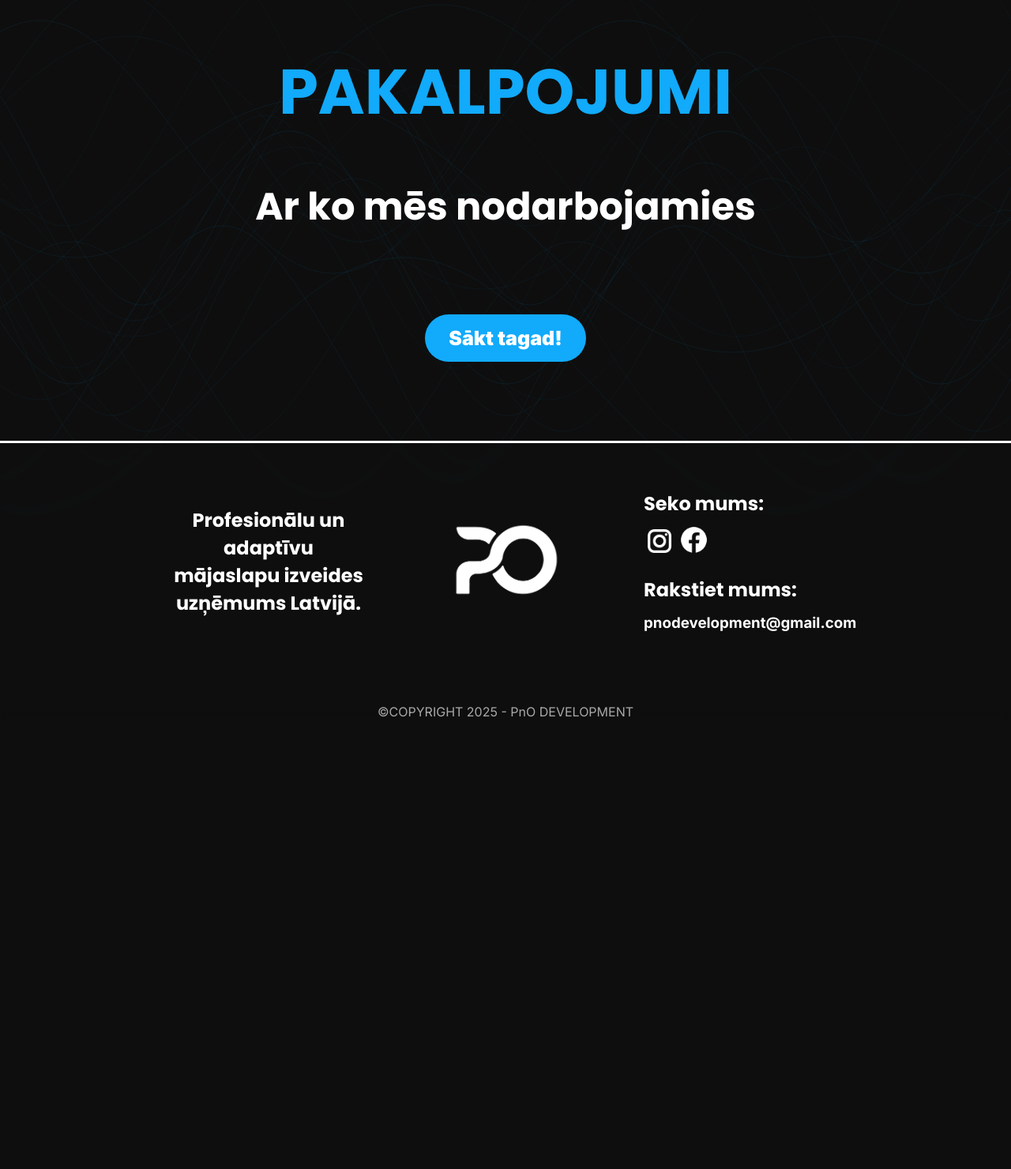
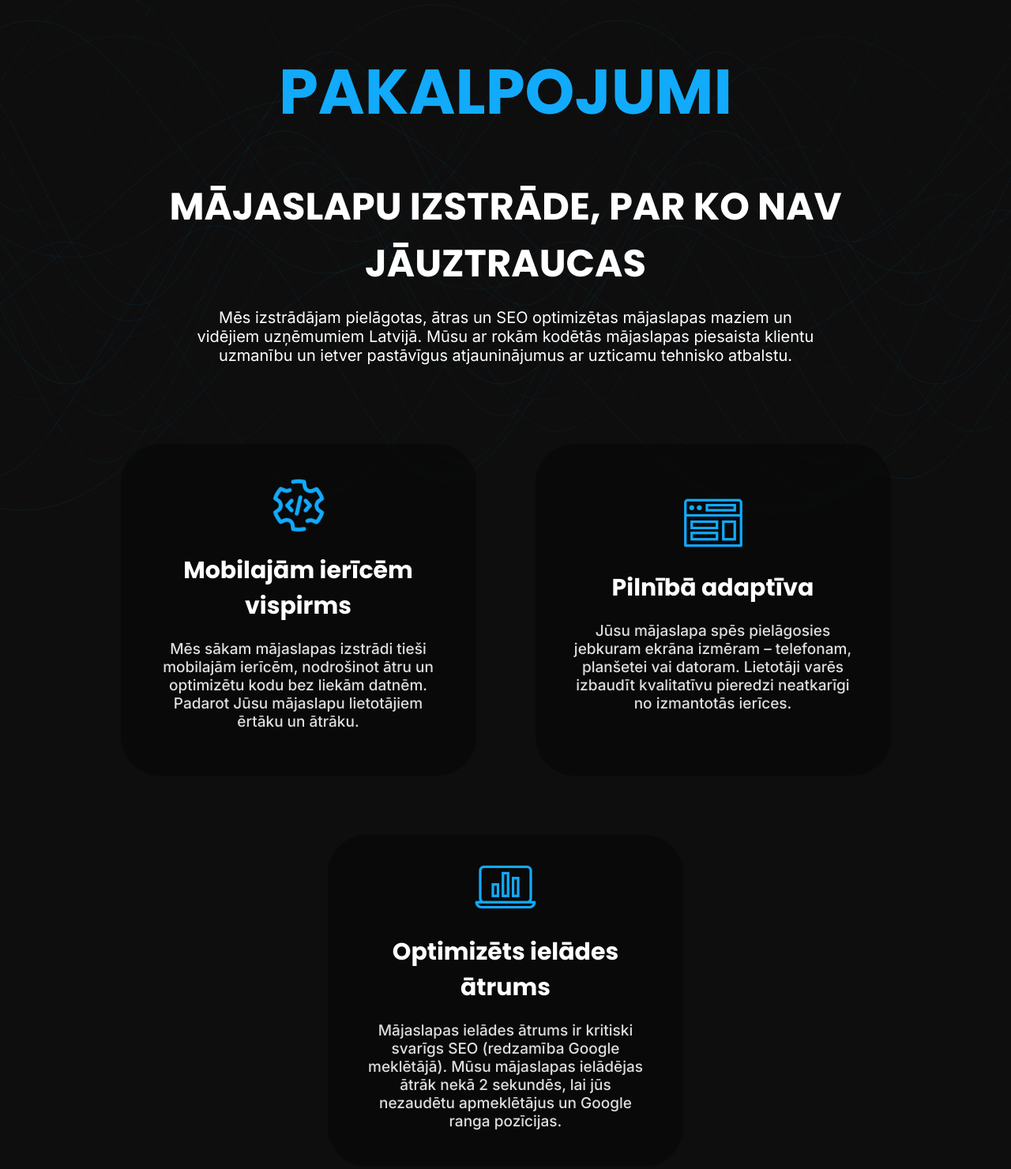
Before and after one commit to ozolins16/PnODevelopment, a plain HTML site: page pakalpojumi/index.html in a window 1280 px wide. Shown: the part 94-1574 px from the top of the page at 79% size. Before the commit the page ends 1035 px from the top, so only its background shows below. Drawn offline with Linux system fonts and the light colour scheme.

Commit message:
Pagaidu product page

```diff
--- a/pakalpojumi/index.html
+++ b/pakalpojumi/index.html
@@ -1,14 +1,18 @@
 <!DOCTYPE html>
 <html lang="en">
+
 <head>
     <meta charset="UTF-8">
     <meta name="viewport" content="width=device-width, initial-scale=1.0">
     <title>Pakalpojumi</title>
-    <meta name="description" content="Mēs piedāvājam profesionālu mājaslapu izstrādi un SEO optimizāciju. Uzziniet vairāk par mūsu pakalpojumiem.">
-    <meta name="keywords" content="mājaslapu izstrādes pakalpojumi, mājaslapas izstrādes cena, web dizains, SEO optimizācija, uzņēmuma mājaslapa">
+    <meta name="description"
+        content="Mēs piedāvājam profesionālu mājaslapu izstrādi un SEO optimizāciju. Uzziniet vairāk par mūsu pakalpojumiem.">
+    <meta name="keywords"
+        content="mājaslapu izstrādes pakalpojumi, mājaslapas izstrādes cena, web dizains, SEO optimizācija, uzņēmuma mājaslapa">
 
     <meta property="og:title" content="PnO Development">
-    <meta property="og:description" content="Profesionālu un modernu mājaslapu izstrāde uzņēmumiem Rīgā un visā Latvijā.">
+    <meta property="og:description"
+        content="Profesionālu un modernu mājaslapu izstrāde uzņēmumiem Rīgā un visā Latvijā.">
     <meta property="og:image" content="https://pnodevelopment.com/Images/og-image.png">
     <meta property="og:url" content="https://pnodevelopment.com">
     <meta property="og:type" content="website">
@@ -21,6 +25,7 @@
     <script src="/js/bg.js" defer></script>
     <script src="/js/main.js" defer></script>
 </head>
+
 <body>
 
     <nav>
@@ -43,11 +48,33 @@
 
     <canvas id="canvas"></canvas>
     <h1 class="heading-main">Pakalpojumi</h1>
-    <div id="hero-content-container">
-        <h2 class="heading1 hidden">Ar ko mēs nodarbojamies</h2>
+    <section id="services-container">
+        <h1 class="heading1 hidden">MĀJASLAPU IZSTRĀDE, PAR KO NAV JĀUZTRAUCAS</h1>
+        <p class="paragraph1 hidden">Mēs izstrādājam pielāgotas, ātras un SEO optimizētas mājaslapas maziem un vidējiem
+            uzņēmumiem Latvijā. Mūsu ar rokām kodētās mājaslapas piesaista klientu uzmanību un ietver pastāvīgus
+            atjauninājumus ar uzticamu tehnisko atbalstu.</p>
+        <div id="services-div-container">
+            <div class="services-div hidden-left">
+                <img src="../Images/Icons/web-development.png" alt="Mobilajām ierīcēm optimizēta mājaslapu izstrāde">
+                <h2>Mobilajām ierīcēm vispirms</h2>
+                <p>Mēs sākam mājaslapas izstrādi tieši mobilajām ierīcēm, nodrošinot ātru un optimizētu kodu bez liekām
+                    datnēm. Padarot Jūsu mājaslapu lietotājiem ērtāku un ātrāku.</p>
+            </div>
+            <div class="services-div hidden">
+                <img src="../Images/Icons/ui_ux.png" alt="Pilnībā responsīvas mājaslapas">
+                <h2>Pilnībā adaptīva</h2>
+                <p>Jūsu mājaslapa spēs pielāgosies jebkuram ekrāna izmēram – telefonam, planšetei vai datoram. Lietotāji
+                    varēs izbaudīt kvalitatīvu pieredzi neatkarīgi no izmantotās ierīces.</p>
+            </div>
+            <div class="services-div hidden-right">
+                <img src="../Images/Icons/seo.png" alt="Ātri ielādējošas mājaslapas SEO optimizācijai">
+                <h2>Optimizēts ielādes ātrums</h2>
+                <p>Mājaslapas ielādes ātrums ir kritiski svarīgs SEO (redzamība Google meklētājā). Mūsu mājaslapas
+                    ielādējas ātrāk nekā 2 sekundēs, lai jūs nezaudētu apmeklētājus un Google ranga pozīcijas.</p>
+            </div>
+        </div>
         <a class="cta-button">Sākt tagad!</a>
-    </div>
-
+    </section>
     <footer>
         <div id="footer-div-container">
             <div class="footer-div">
@@ -58,8 +85,11 @@
                 <div>
                     <h2>Seko mums:</h2>
                     <span class="footer-links-icon-text">
-                        <a href="https://www.instagram.com/pnodevelopment/"><img src="/Images/Icons/instagram.png" style="height: 40px;" alt="PnO Development Instagram"></a>
-                        <a href="https://www.facebook.com/profile.php?id=61566359771215"><img src="/Images/Icons/facebook.png" style="height: 37px;" alt="PnO Development Facebook"></a>
+                        <a href="https://www.instagram.com/pnodevelopment/"><img src="/Images/Icons/instagram.png"
+                                style="height: 40px;" alt="PnO Development Instagram"></a>
+                        <a href="https://www.facebook.com/profile.php?id=61566359771215"><img
+                                src="/Images/Icons/facebook.png" style="height: 37px;"
+                                alt="PnO Development Facebook"></a>
                     </span>
                 </div>
                 <div>
@@ -73,4 +103,5 @@
         <p id="copyright">©COPYRIGHT 2025 - PnO DEVELOPMENT</p>
     </footer>
 </body>
+
 </html>
```
